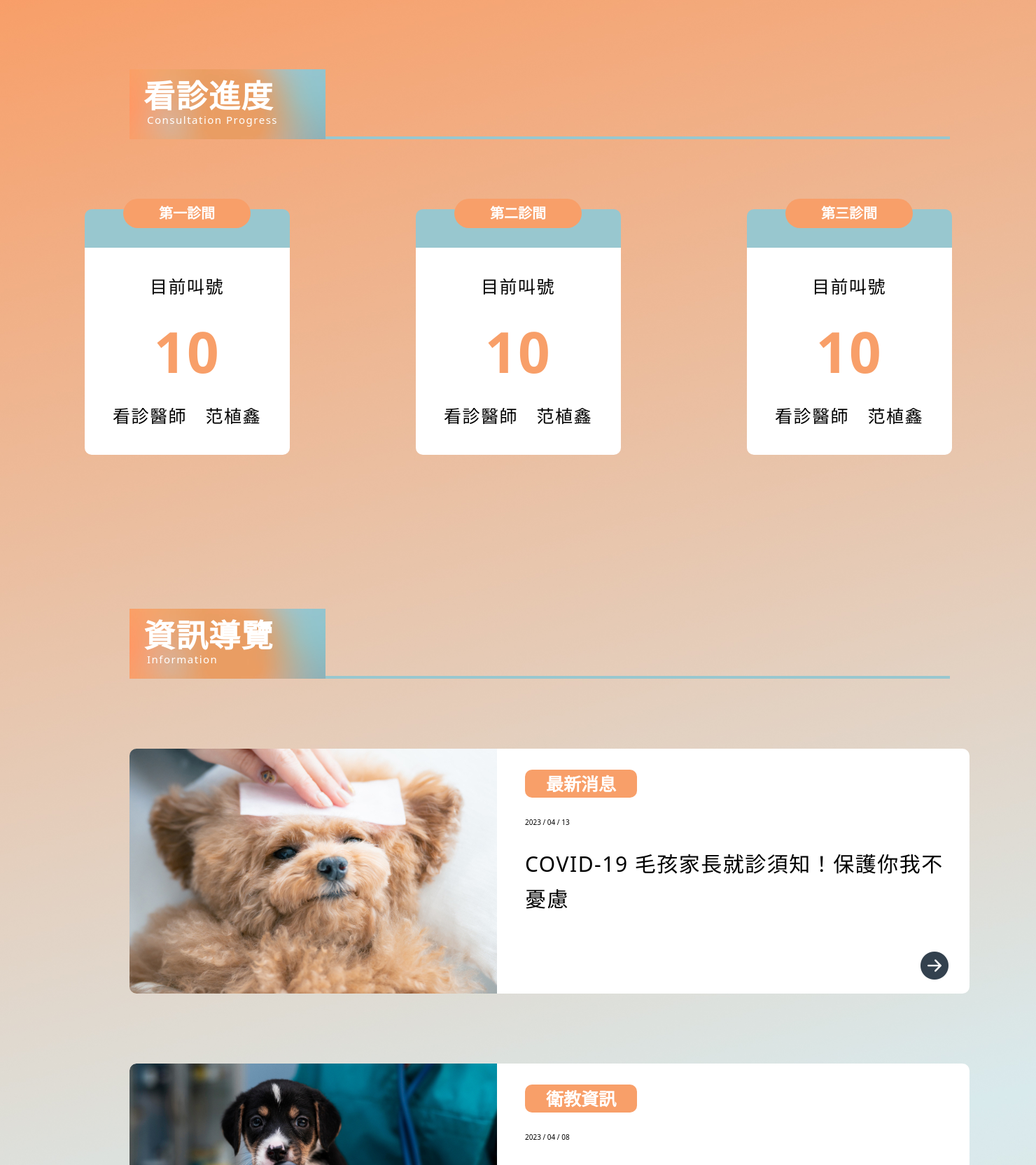
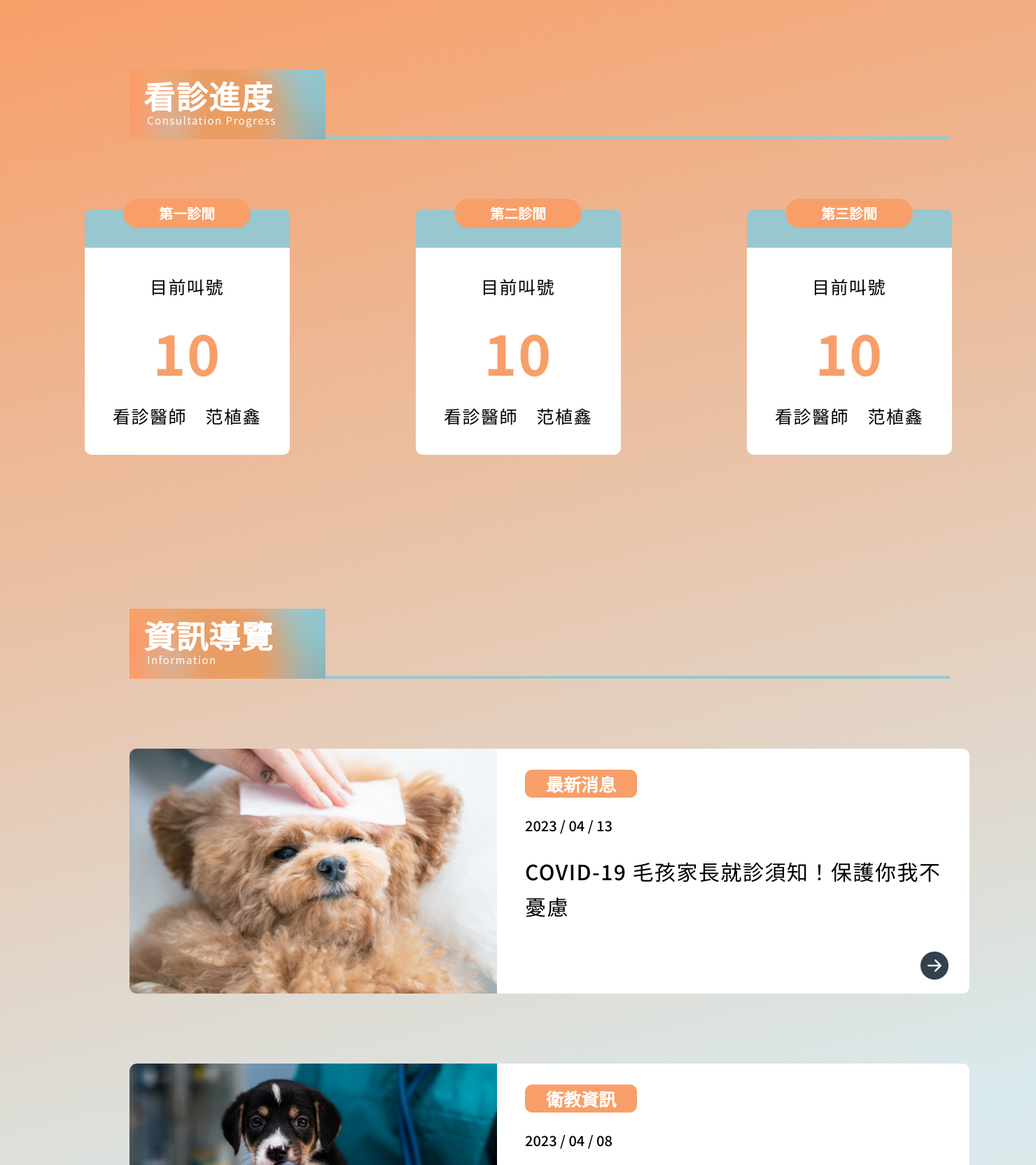
Before and after one commit to lkhy0598/THD101_NO1, a PHP site: page / in a window 1480 px wide. Shown: the part 936-2601 px from the top of the page at 70% size. Run offline with PHP 8.4, Linux system fonts and the light colour scheme.

Commit message:
Merge branch 'dev' into wang
# Conflicts:
#	sass/mixin/_mixin.scss

```diff
--- a/css/style.css
+++ b/css/style.css
@@ -135,7 +135,7 @@ p {
 }
 
 html {
-  font-family: "Noto Sans";
+  font-family: "Noto Sans TC";
   line-height: 1.25;
   font-size: 10px;
 }
@@ -271,13 +271,9 @@ a {
 }
 
 .CARD_DATE {
-<<<<<<< HEAD
   font-size: 2rem;
   font-weight: 500;
   padding-top: 30px;
-=======
-  display: flex;
->>>>>>> 347ae7a277beec2fb30aa507e175101ee9ec7ca0
 }
 
 .CARD_CONTENT {
@@ -982,13 +978,10 @@ footer {
   color: #34424F;
   font-weight: 600;
 }
-<<<<<<< HEAD
-=======
 .SHOPPING ::-moz-placeholder {
   color: #34424F;
   font-weight: 600;
 }
->>>>>>> 347ae7a277beec2fb30aa507e175101ee9ec7ca0
 .SHOPPING ::placeholder {
   color: #34424F;
   font-weight: 600;
```
Also changed, not shown: 1 other file.
